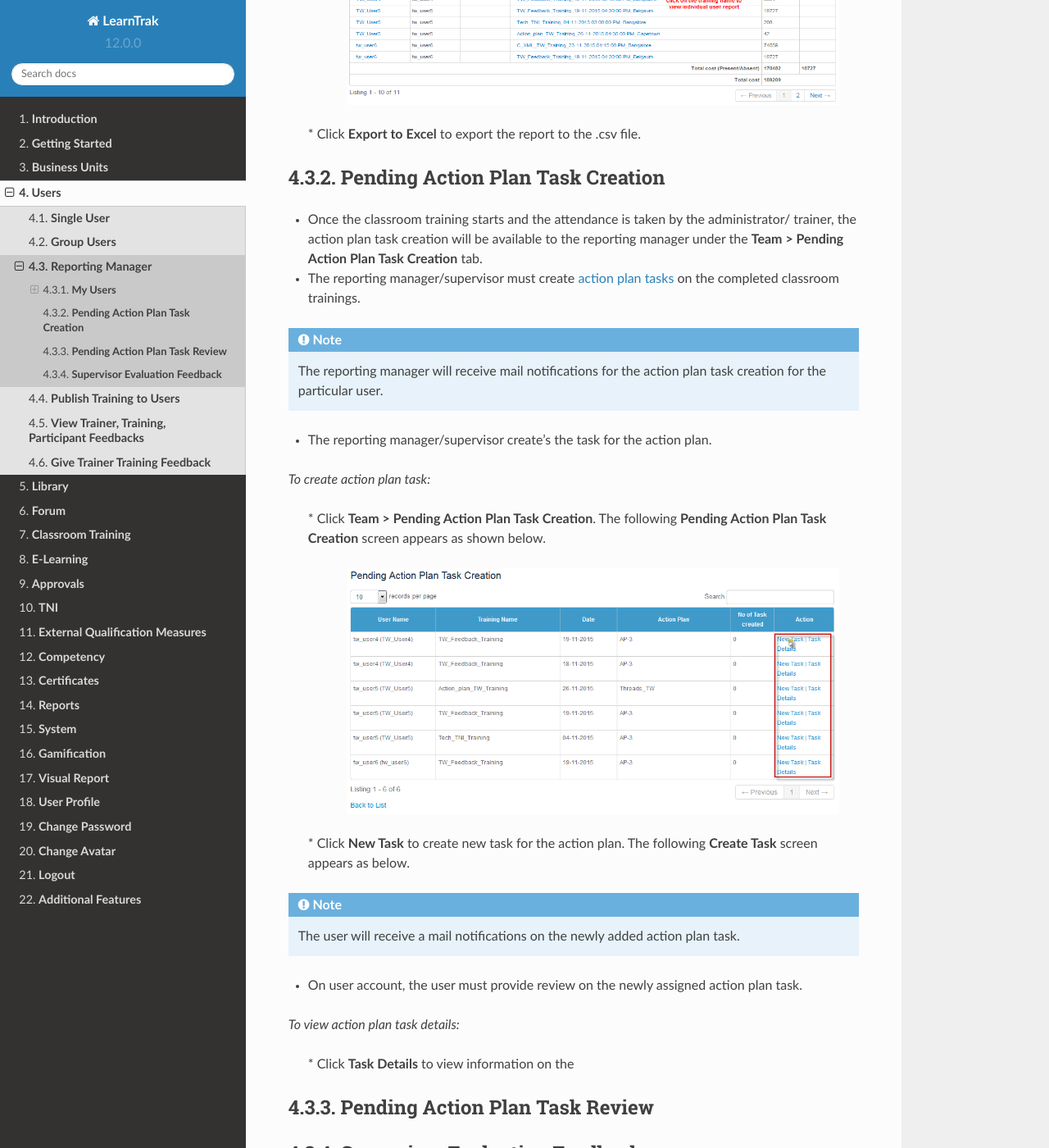
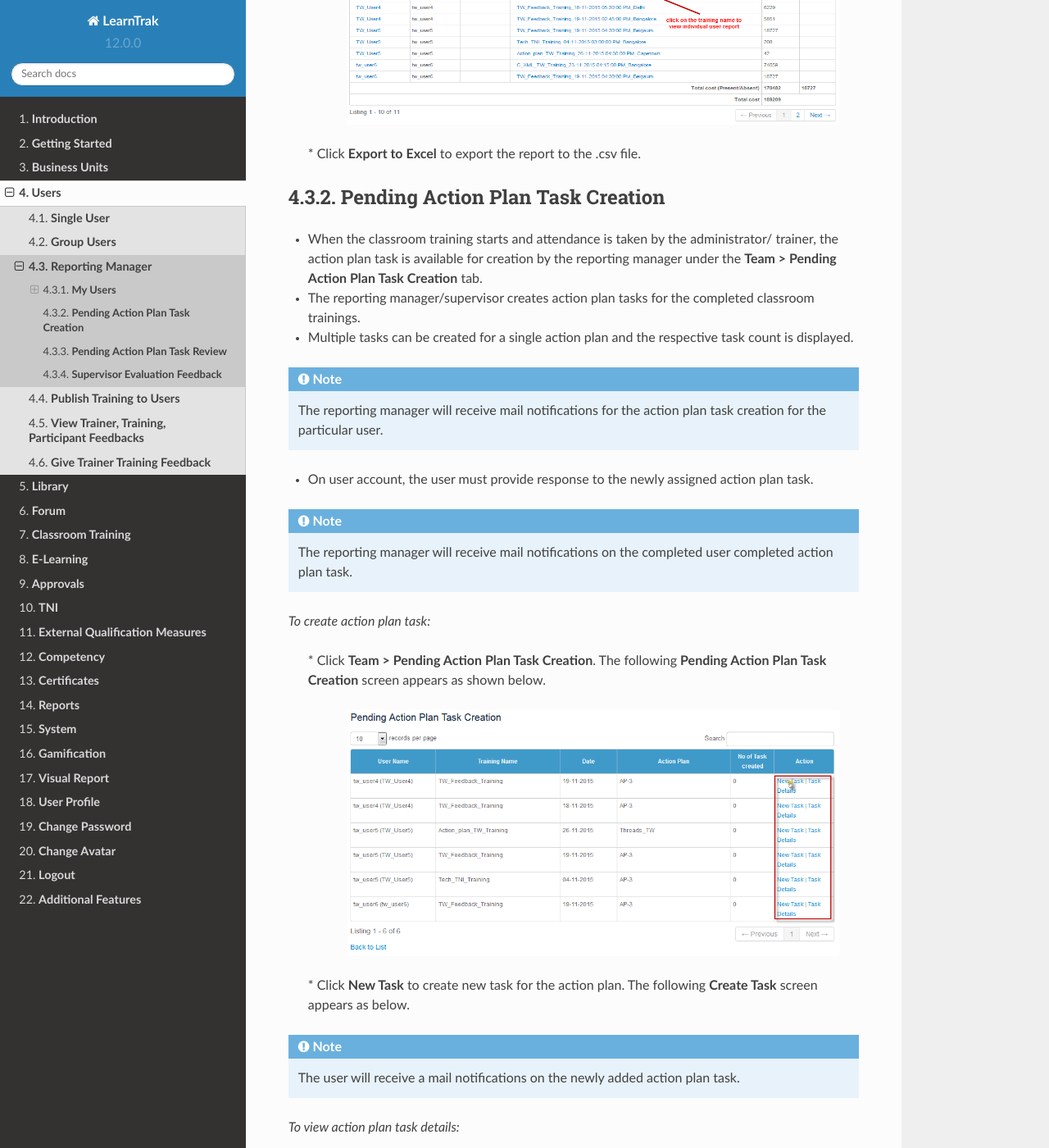
Before and after one commit to 24x7learning/lt-docs, a Sphinx documentation site: the page built from source/users-lms/reporting-manager.rst, in a window 1280 px wide and 1400 px high, scrolled down 4545 px. Shown: the whole window at 82% size. Built offline with Sphinx 7.4.7 and the Read the Docs theme 2.0.0, drawn with Linux system fonts in a browser that asks for light colours; formulas are drawn with MathJax 3; pages that are not in the unit, such as notebooks, are missing from menus; some of the changed text lies outside the part shown.

Commit message:
update o

```diff
--- a/source/additional-features/assessment.rst
+++ b/source/additional-features/assessment.rst
@@ -210,7 +210,7 @@ Questions can be imported in bulk based on the question types, which is chosen f
       | o	*Questions Mandatory:* All the compulsory questions must be answered.
       | o	*Shuffle Questions:* Questions are displayed in a randomized order.
       | o	*Shuffle Options:* Answer options are displayed in the randomized order.
-      | o	*Enable Review:* Users have the option to review the completed test.
+      | o	*Enable Review:* Users have the option to review the answers of the completed test.
       | o	*Randomized:* Test questions are presented to the user in the randomized order.
       .. image:: _static/crt_ass.png
          :height: 350px
--- a/source/classroom-training/manage-trainings/new-instances.rst
+++ b/source/classroom-training/manage-trainings/new-instances.rst
@@ -36,6 +36,7 @@ When new training is created *new instance* are also created. Single classroom t
 .. note:: •	*Maximum participants* must be less than or equal to the training room capacity.
   •	*Last date of nomination* and *Cancel Before* date & time must be greater than *session timings*.
   •	A single instance, can have multiple class sessions.
+  • The instance created is assigned to either **internal or external** trainer. The external trainer will receive mail notification for the assigned training instances with the blog details.
   • Mail notifications is sent to the users and marking an **copy (cc)** to the reporting manager/ supervisor on self-enrollment of training instance, re-scheduling of trainings and on cancellation of training instances.
   •	|Add-Sign| Adds multiple sessions to single instance and |Minus-Sign| removes sessions from a particular instances.
 
--- a/source/classroom-training/pre-requisites/external-trainer.rst
+++ b/source/classroom-training/pre-requisites/external-trainer.rst
@@ -7,7 +7,7 @@
 **Manage External Trainers**
 ***************************
 •	The administrator can create the external :ref:`trainers <trainer>` and map it to the :ref:`vendors <vendors>`.
-•	The external trainers allocated are listed in the dropdown list at the time of instance creation  the classroom trainings.
+•	The external trainer is allocated to a particular classroom training which is listed in the drop down list at the time of instances creation.
 •	External trainers can be created, edited, deleted and the details on external trainers can be viewed such as *Trainer Name, Vendor Name, Created By and On* of the trainings.
 
 *To access external trainers:*
--- a/source/users-lms/reporting-manager.rst
+++ b/source/users-lms/reporting-manager.rst
@@ -15,15 +15,16 @@
 **This module is divided into following sub-modules:**
 
   1.	My Users
-  2.	Action Plan Review
-  3.	:ref:`Needbased Training Approval <needbased approvals>`
-  4.	:ref:`Library Approval <library approval>`
-  5.	:ref:`Pre-work Approval <pre work approval>`
-  6.	:ref:`Resource Request Approval <resource request approval>`
-  7.	:ref:`Renew Program Approval <renew program approvals>`
-  8.	:ref:`Assessment Request Approval <assessment request approval>`
-  9.  :ref:`External Qualification Measures Approval <eqm approvals>`
-  10. Supervisor Evaluation Feedback
+  2.	Pending Action Plan Task Creation
+  3.    Pending Action Plan Task Review
+  4.    :ref:`Needbased Training Approval <needbased approvals>`
+  5.	:ref:`Library Approval <library approval>`
+  6.	:ref:`Pre-work Approval <pre work approval>`
+  7.	:ref:`Resource Request Approval <resource request approval>`
+  8.	:ref:`Renew Program Approval <renew program approvals>`
+  9.	:ref:`Assessment Request Approval <assessment request approval>`
+  10.   :ref:`External Qualification Measures Approval <eqm approvals>`
+  11.   Supervisor Evaluation Feedback
 
 **My Users**
 -------------
@@ -118,10 +119,12 @@
 
 **Pending Action Plan Task Creation**
 ------------------------------------
-* Once the classroom training starts and the attendance is taken by the administrator/ trainer, the action plan task creation will be available to the reporting manager under the **Team > Pending Action Plan Task Creation** tab.
-* The reporting manager/supervisor must create :ref:`action plan tasks <action plans>` on the completed classroom trainings.
+* When the classroom training starts and attendance is taken by the administrator/ trainer, the action plan task is available for creation by the reporting manager under the **Team > Pending Action Plan Task Creation** tab.
+* The reporting manager/supervisor creates action plan tasks for the completed classroom trainings.
+* Multiple tasks can be created for a single action plan and the respective task count is displayed.
 .. note:: The reporting manager will receive mail notifications for the action plan task creation for the particular user.
-* The  reporting manager/supervisor create's the task for the action plan.
+* On user account, the user must provide response to the newly assigned action plan task.
+.. note:: The reporting manager will receive mail notifications on the completed user completed action plan task.
 
 *To create action plan task:*
 
@@ -144,7 +147,6 @@
          | * Fill-in the relevant details and click **Submit**.
 
 .. note:: The user will receive a mail notifications on the newly added action plan task.
-* On user account, the user must provide review on the newly assigned action plan task.
 
 *To view action plan task details:*
 
```
Also changed, not shown: source/classroom-training/training-access.rst (+26 -1 lines).
